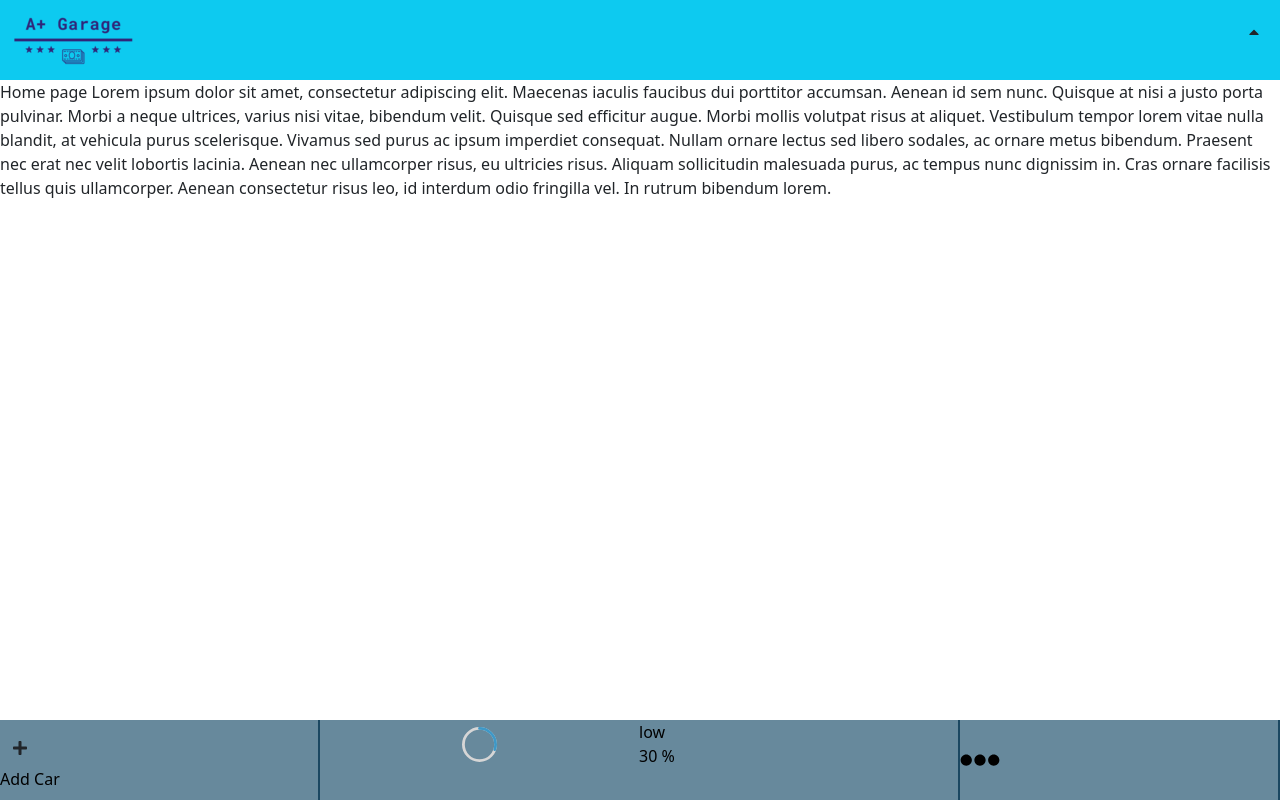
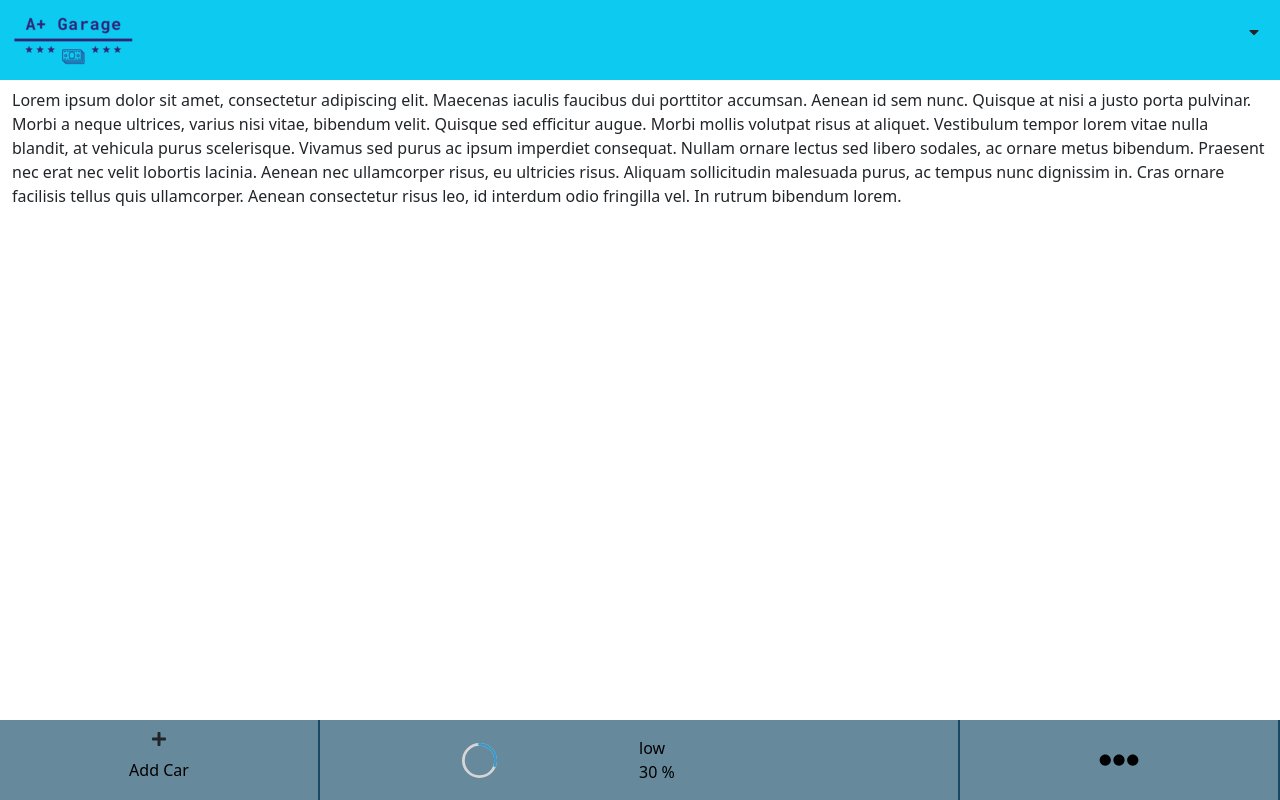
Before and after one commit to wandji20/a-plus-garage, a React (Create React App) app: page /about in a window 1280 px wide. Built offline with nearby package versions, Linux system fonts and the light colour scheme.

Commit message:
Fix display issues in footer and About

```diff
--- a/src/components/container/Footer.js
+++ b/src/components/container/Footer.js
@@ -13,16 +13,17 @@
     textDecoration: 'none',
     // display: 'inline-block',
     width: '100%',
+    // height: '100%',
     margin: 'auto',
   };
   return (
     <footer className=" d-flex justify-content-center align-items-center container remove-padding footer">
 
       <div
-        className="w-25 d-flex justify-content-center flex-column align-items-center"
+        className="w-25 "
       >
         <Link to="/new_car" style={linkStyle}>
-          <div className="">
+          <div className="d-flex justify-content-center flex-column align-items-center">
             <Button />
             <span className="d-block">
               Add Car
@@ -32,8 +33,7 @@
       </div>
       <div className="w-50">
         <Link to="/details" style={linkStyle}>
-
-          <div className="d-flex justify-content-between align-items-center">
+          <div className="d-flex justify-content-between align-items-center h-100">
             <div className="w-50 d-flex flex-column justify-content-around align-items-center">
               <div id="circular">
                 <CircularProgressbar
@@ -52,9 +52,9 @@
           </div>
         </Link>
       </div>
-      <div className="w-25 d-flex justify-content-center align-self-center">
+      <div className="w-25 ">
         <Link to="/about" style={linkStyle}>
-          <div className="">
+          <div className="d-flex justify-content-center align-self-center h-100">
             <span className="m-auto d-inline-block fs-1">
               <FontAwesomeIcon icon={faEllipsisH} />
             </span>
--- a/src/components/presentation/About.js
+++ b/src/components/presentation/About.js
@@ -1,8 +1,7 @@
 import React from 'react';
 
 const About = () => (
-  <div className="constainer-fluid">
-    Home page
+  <div className="container m-auto py-2">
     Lorem ipsum dolor sit amet, consectetur adipiscing elit.
     Maecenas iaculis faucibus dui porttitor accumsan. Aenean id sem nunc.
     Quisque at nisi a justo porta pulvinar.
--- a/src/components/presentation/Nav.js
+++ b/src/components/presentation/Nav.js
@@ -18,7 +18,7 @@
     setDisplay(false);
   };
 
-  const icon = display
+  const icon = !display
     ? <FontAwesomeIcon icon={faCaretDown} />
     : <FontAwesomeIcon icon={faCaretUp} />;
 
```
